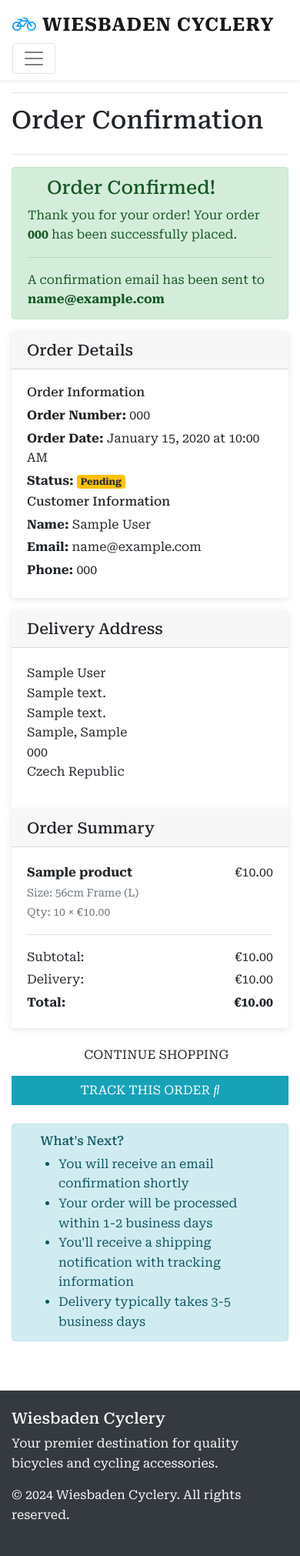
After one commit to ihorsniezhko/wiesbaden-cyclery-project, a Django app: page /orders/confirmation/000/ in a window 390 px wide. The commit adds this page. Shown: the whole page at 77% size. Run offline with Django 3.2, Linux system fonts and the light colour scheme; data comes from the database, SQL or seed files in the repository; tables that the repository leaves empty hold one stand-in row (values such as "Sample post"); parts of the project's set-up code (start-up, migrations or seed data) failed here and were passed over.

Commit message:
Stage 5.2: Implement basic checkout workflow
- Create comprehensive checkout views and URL patterns
- Add checkout form with customer and delivery information
- Implement order creation from cart contents with validation
- Create order confirmation page with detailed order summary
- Add order history and order detail views for authenticated users
- Implement order tracking functionality for guest users
- Create responsive checkout and confirmation templates
- Add AJAX endpoints for order status and checkout summary
- Update cart template with secure checkout button
- Include user profile pre-population for checkout form
- Add proper permission checks for order access

Refs #6

```diff
--- /dev/null
+++ b/orders/urls.py
@@ -0,0 +1,19 @@
+from django.urls import path
+from . import views
+
+app_name = 'orders'
+
+urlpatterns = [
+    # Checkout workflow
+    path('checkout/', views.checkout, name='checkout'),
+    path('confirmation/<str:order_number>/', views.order_confirmation, name='order_confirmation'),
+
+    # Order management
+    path('history/', views.order_history, name='order_history'),
+    path('detail/<str:order_number>/', views.order_detail, name='order_detail'),
+    path('tracking/', views.order_tracking, name='order_tracking'),
+
+    # AJAX views
+    path('ajax/status/<str:order_number>/', views.order_status_ajax, name='ajax_order_status'),
+    path('ajax/checkout-summary/', views.checkout_summary_ajax, name='ajax_checkout_summary'),
+]
--- a/orders/views.py
+++ b/orders/views.py
@@ -1,3 +1,265 @@
-from django.shortcuts import render
+from django.shortcuts import render, redirect, get_object_or_404
+from django.contrib import messages
+from django.contrib.auth.decorators import login_required
+from django.core.paginator import Paginator
+from django.db.models import Q
+from django.http import HttpResponseForbidden
+from shopping_cart.utils import get_or_create_cart, clear_cart
+from .models import Order, OrderLineItem
+from .forms import OrderForm, OrderSearchForm
+from .utils import (
+    create_order_from_cart,
+    validate_order_data,
+    update_product_stock,
+    get_user_orders,
+    get_order_summary
+)
 
-# Create your views here.
+
+def checkout(request):
+    """
+    Handle the checkout process
+    """
+    cart = get_or_create_cart(request)
+
+    # Check if cart is empty
+    if not cart or cart.total_items == 0:
+        messages.error(request, "Your cart is empty. Add some items before checkout.")
+        return redirect('shopping_cart:cart')
+
+    if request.method == 'POST':
+        form = OrderForm(request.POST)
+
+        # Validate order data
+        validation_errors = validate_order_data(form, cart)
+        if validation_errors:
+            for error in validation_errors:
+                messages.error(request, error)
+        else:
+            try:
+                # Create order from cart
+                order = create_order_from_cart(request, form)
+
+                # Update product stock
+                update_product_stock(order)
+
+                # Clear the cart
+                clear_cart(request)
+
+                # Success message
+                messages.success(
+                    request,
+                    f'Order {order.order_number} has been created successfully! '
+                    f'A confirmation email will be sent to {order.email}.'
+                )
+
+                # Redirect to order confirmation
+                return redirect('orders:order_confirmation', order_number=order.order_number)
+
+            except Exception as e:
+                messages.error(request, f'There was an error processing your order: {str(e)}')
+    else:
+        # Pre-populate form with user profile data if available
+        initial_data = {}
+        if request.user.is_authenticated:
+            try:
+                from accounts.models import UserProfile
+                profile = UserProfile.objects.get(user=request.user)
+                initial_data = {
+                    'full_name': f"{request.user.first_name} {request.user.last_name}".strip(),
+                    'email': request.user.email,
+                    'phone_number': profile.default_phone_number,
+                    'street_address1': profile.default_street_address1,
+                    'street_address2': profile.default_street_address2,
+                    'town_or_city': profile.default_town_or_city,
+                    'county': profile.default_county,
+                    'postcode': profile.default_postcode,
+                    'country': profile.default_country,
+                }
+            except:
+                pass
+
+        form = OrderForm(initial=initial_data)
+
+    context = {
+        'form': form,
+        'cart': cart,
+        'cart_items': cart.items.select_related('product', 'size').all(),
+    }
+
+    return render(request, 'orders/checkout.html', context)
+
+
+def order_confirmation(request, order_number):
+    """
+    Display order confirmation page
+    """
+    order = get_object_or_404(Order, order_number=order_number)
+
+    # Check if user has permission to view this order
+    if request.user.is_authenticated:
+        # Authenticated users can only view their own orders
+        if order.user_profile and order.user_profile.user != request.user:
+            return HttpResponseForbidden("You don't have permission to view this order.")
+    else:
+        # For anonymous users, we'll allow viewing for a short time after creation
+        # In a real application, you might want to use a secure token system
+        pass
+
+    order_summary = get_order_summary(order)
+
+    context = {
+        'order': order,
+        'order_summary': order_summary,
+    }
+
+    return render(request, 'orders/order_confirmation.html', context)
+
+
+@login_required
+def order_history(request):
+    """
+    Display user's order history
+    """
+    orders = get_user_orders(request.user)
+
+    # Search functionality
+    search_form = OrderSearchForm(request.GET)
+    if search_form.is_valid():
+        search_query = search_form.cleaned_data.get('search_query')
+        status = search_form.cleaned_data.get('status')
+        date_from = search_form.cleaned_data.get('date_from')
+        date_to = search_form.cleaned_data.get('date_to')
+
+        if search_query:
+            orders = orders.filter(
+                Q(order_number__icontains=search_query) |
+                Q(full_name__icontains=search_query) |
+                Q(email__icontains=search_query)
+            )
+
+        if status:
+            orders = orders.filter(status=status)
+
+        if date_from:
+            orders = orders.filter(date__date__gte=date_from)
+
+        if date_to:
+            orders = orders.filter(date__date__lte=date_to)
+
+    # Pagination
+    paginator = Paginator(orders, 10)  # Show 10 orders per page
+    page_number = request.GET.get('page')
+    page_obj = paginator.get_page(page_number)
+
+    context = {
+        'page_obj': page_obj,
+        'search_form': search_form,
+        'orders': page_obj.object_list,
+    }
+
+    return render(request, 'orders/order_history.html', context)
+
+
+@login_required
+def order_detail(request, order_number):
+    """
+    Display detailed view of a specific order
+    """
+    order = get_object_or_404(Order, order_number=order_number)
+
+    # Check if user has permission to view this order
+    if order.user_profile and order.user_profile.user != request.user:
+        return HttpResponseForbidden("You don't have permission to view this order.")
+
+    order_summary = get_order_summary(order)
+
+    context = {
+        'order': order,
+        'order_summary': order_summary,
+    }
+
+    return render(request, 'orders/order_detail.html', context)
+
+
+def order_tracking(request):
+    """
+    Allow users to track orders by order number
+    """
+    order = None
+    error_message = None
+
+    if request.method == 'POST':
+        order_number = request.POST.get('order_number', '').strip().upper()
+        email = request.POST.get('email', '').strip().lower()
+
+        if order_number and email:
+            try:
+                order = Order.objects.get(order_number=order_number, email=email)
+            except Order.DoesNotExist:
+                error_message = "Order not found. Please check your order number and email address."
+        else:
+            error_message = "Please provide both order number and email address."
+
+    context = {
+        'order': order,
+        'error_message': error_message,
+    }
+
+    return render(request, 'orders/order_tracking.html', context)
+
+
+# AJAX Views for dynamic updates
+
+from django.http import JsonResponse
+from django.views.decorators.http import require_GET
+
+@require_GET
+def order_status_ajax(request, order_number):
+    """
+    AJAX view to get order status
+    """
+    try:
+        order = Order.objects.get(order_number=order_number)
+
+        # Check permissions
+        if request.user.is_authenticated:
+            if order.user_profile and order.user_profile.user != request.user:
+                return JsonResponse({'error': 'Permission denied'}, status=403)
+
+        return JsonResponse({
+            'success': True,
+            'order_number': order.order_number,
+            'status': order.status,
+            'status_display': order.get_status_display(),
+            'date': order.date.isoformat(),
+            'total': float(order.grand_total),
+        })
+
+    except Order.DoesNotExist:
+        return JsonResponse({'error': 'Order not found'}, status=404)
+    except Exception as e:
+        return JsonResponse({'error': str(e)}, status=500)
+
+
+@require_GET
+def checkout_summary_ajax(request):
+    """
+    AJAX view to get checkout summary
+    """
+    try:
+        cart = get_or_create_cart(request)
+
+        if not cart or cart.total_items == 0:
+            return JsonResponse({'error': 'Cart is empty'}, status=400)
+
+        return JsonResponse({
+            'success': True,
+            'cart_total_items': cart.total_items,
+            'cart_subtotal': float(cart.subtotal),
+            'cart_delivery_cost': float(cart.delivery_cost),
+            'cart_total': float(cart.total),
+        })
+
+    except Exception as e:
+        return JsonResponse({'error': str(e)}, status=500)
--- /dev/null
+++ b/templates/orders/order_confirmation.html
@@ -0,0 +1,175 @@
+{% extends "base.html" %}
+{% load static %}
+
+{% block page_header %}
+<div class="container header-container">
+    <div class="row">
+        <div class="col"></div>
+    </div>
+</div>
+{% endblock %}
+
+{% block content %}
+<div class="overlay"></div>
+<div class="container">
+    <div class="row">
+        <div class="col">
+            <hr>
+            <h2 class="logo-font mb-4">Order Confirmation</h2>
+            <hr>
+        </div>
+    </div>
+
+    <div class="row">
+        <div class="col-12 col-lg-7">
+            <div class="alert alert-success" role="alert">
+                <h4 class="alert-heading">
+                    <i class="fas fa-check-circle"></i> Order Confirmed!
+                </h4>
+                <p>Thank you for your order! Your order <strong>{{ order.order_number }}</strong> has been successfully placed.</p>
+                <hr>
+                <p class="mb-0">A confirmation email has been sent to <strong>{{ order.email }}</strong></p>
+            </div>
+
+            <div class="card">
+                <div class="card-header">
+                    <h5 class="mb-0">Order Details</h5>
+                </div>
+                <div class="card-body">
+                    <div class="row">
+                        <div class="col-md-6">
+                            <h6>Order Information</h6>
+                            <p class="mb-1"><strong>Order Number:</strong> {{ order.order_number }}</p>
+                            <p class="mb-1"><strong>Order Date:</strong> {{ order.date|date:"F d, Y \a\t g:i A" }}</p>
+                            <p class="mb-1"><strong>Status:</strong>
+                                <span class="badge {{ order.get_status_display_badge }}">{{ order.get_status_display }}</span>
+                            </p>
+                        </div>
+                        <div class="col-md-6">
+                            <h6>Customer Information</h6>
+                            <p class="mb-1"><strong>Name:</strong> {{ order.full_name }}</p>
+                            <p class="mb-1"><strong>Email:</strong> {{ order.email }}</p>
+                            {% if order.phone_number %}
+                                <p class="mb-1"><strong>Phone:</strong> {{ order.phone_number }}</p>
+                            {% endif %}
+                        </div>
+                    </div>
+                </div>
+            </div>
+
+            <div class="card mt-3">
+                <div class="card-header">
+                    <h5 class="mb-0">Delivery Address</h5>
+                </div>
+                <div class="card-body">
+                    <address>
+                        {{ order.full_name }}<br>
+                        {{ order.street_address1 }}<br>
+                        {% if order.street_address2 %}
+                            {{ order.street_address2 }}<br>
+                        {% endif %}
+                        {{ order.town_or_city }}{% if order.county %}, {{ order.county }}{% endif %}<br>
+                        {% if order.postcode %}{{ order.postcode }}<br>{% endif %}
+                        {{ order.country.name }}
+                    </address>
+                </div>
+            </div>
+        </div>
+
+        <div class="col-12 col-lg-5">
+            <div class="card">
+                <div class="card-header">
+                    <h5 class="mb-0">Order Summary</h5>
+                </div>
+                <div class="card-body">
+                    {% for item in order_summary.items %}
+                        <div class="row mb-2">
+                            <div class="col-8">
+                                <p class="mb-0"><strong>{{ item.product.name }}</strong></p>
+                                {% if item.size %}
+                                    <small class="text-muted">Size: {{ item.size.display_name }}</small><br>
+                                {% endif %}
+                                <small class="text-muted">Qty: {{ item.quantity }} × €{{ item.product.price }}</small>
+                            </div>
+                            <div class="col-4 text-right">
+                                <p class="mb-0">€{{ item.lineitem_total }}</p>
+                            </div>
+                        </div>
+                        {% if not forloop.last %}<hr class="my-2">{% endif %}
+                    {% endfor %}
+
+                    <hr>
+                    <div class="row">
+                        <div class="col-8">
+                            <p class="mb-1">Subtotal:</p>
+                            <p class="mb-1">Delivery:</p>
+                            <p class="mb-0"><strong>Total:</strong></p>
+                        </div>
+                        <div class="col-4 text-right">
+                            <p class="mb-1">€{{ order.order_total }}</p>
+                            <p class="mb-1">€{{ order.delivery_cost }}</p>
+                            <p class="mb-0"><strong>€{{ order.grand_total }}</strong></p>
+                        </div>
+                    </div>
+                </div>
+            </div>
+
+            <div class="mt-3">
+                <a href="{% url 'products' %}" class="btn btn-outline-black rounded-0 btn-block">
+                    <span class="icon">
+                        <i class="fas fa-chevron-left"></i>
+                    </span>
+                    <span class="text-uppercase">Continue Shopping</span>
+                </a>
+
+                {% if user.is_authenticated %}
+                    <a href="{% url 'orders:order_history' %}" class="btn btn-black rounded-0 btn-block mt-2">
+                        <span class="text-uppercase">View Order History</span>
+                        <span class="icon">
+                            <i class="fas fa-list"></i>
+                        </span>
+                    </a>
+                {% endif %}
+
+                <a href="{% url 'orders:order_tracking' %}" class="btn btn-info rounded-0 btn-block mt-2">
+                    <span class="text-uppercase">Track This Order</span>
+                    <span class="icon">
+                        <i class="fas fa-search"></i>
+                    </span>
+                </a>
+            </div>
+        </div>
+    </div>
+
+    <div class="row mt-4">
+        <div class="col">
+            <div class="alert alert-info" role="alert">
+                <h6><i class="fas fa-info-circle"></i> What's Next?</h6>
+                <ul class="mb-0">
+                    <li>You will receive an email confirmation shortly</li>
+                    <li>Your order will be processed within 1-2 business days</li>
+                    <li>You'll receive a shipping notification with tracking information</li>
+                    <li>Delivery typically takes 3-5 business days</li>
+                </ul>
+            </div>
+        </div>
+    </div>
+</div>
+{% endblock %}
+
+{% block postloadjs %}
+{{ block.super }}
+<script type="text/javascript">
+    // Auto-refresh order status every 30 seconds
+    setInterval(function() {
+        fetch(`/orders/ajax/status/{{ order.order_number }}/`)
+            .then(response => response.json())
+            .then(data => {
+                if (data.success && data.status !== '{{ order.status }}') {
+                    location.reload();
+                }
+            })
+            .catch(error => console.log('Status check failed:', error));
+    }, 30000);
+</script>
+{% endblock %}
--- a/templates/shopping_cart/cart.html
+++ b/templates/shopping_cart/cart.html
@@ -120,7 +120,7 @@
                                     </span>
                                     <span class="text-uppercase">Keep Shopping</span>
                                 </a>
-                                <a href="#" class="btn btn-black rounded-0 btn-lg">
+                                <a href="{% url 'orders:checkout' %}" class="btn btn-black rounded-0 btn-lg">
                                     <span class="text-uppercase">Secure Checkout</span>
                                     <span class="icon">
                                         <i class="fas fa-lock"></i>
--- a/wiesbaden_cyclery/urls.py
+++ b/wiesbaden_cyclery/urls.py
@@ -25,6 +25,7 @@ urlpatterns = [
     path('profile/', include('accounts.urls')),
     path('products/', include('products.urls')),
     path('cart/', include('shopping_cart.urls')),
+    path('orders/', include('orders.urls')),
     path('', views.index, name='home'),
 ]
 
```
Also changed, not shown: templates/orders/checkout.html (added, +223 -0 lines).
